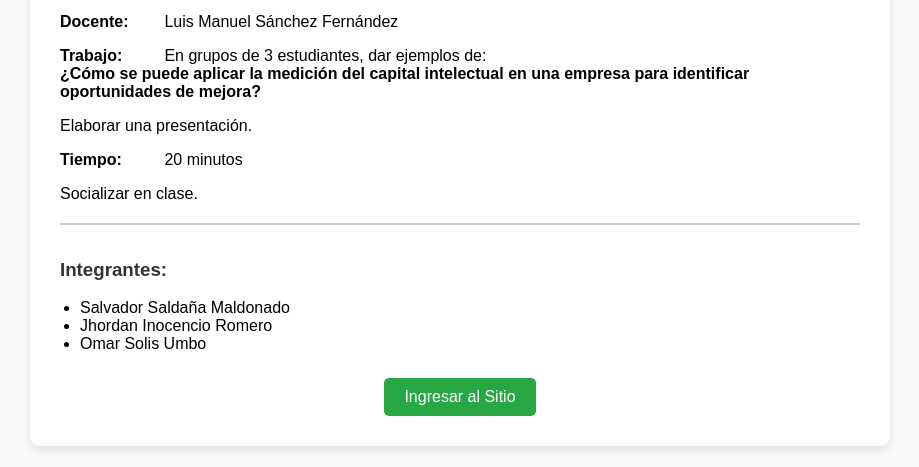
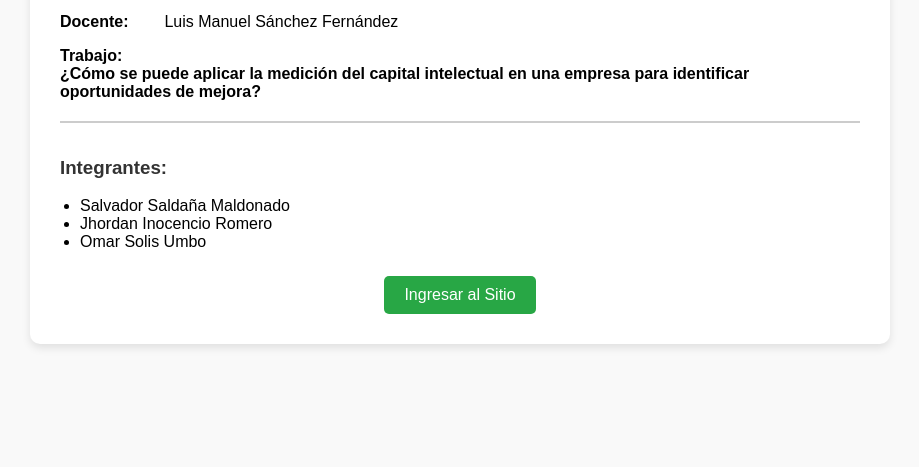
Before and after one commit to univtesthost/webhostest, a plain HTML site: page capintelectual/index.html in a window 1280 px wide. Shown: the part 333-800 px from the top of the page, without its empty margins (180-1099 px from the left). Drawn offline with Linux system fonts and the light colour scheme.

Commit message:
Add files via upload

```diff
--- a/capintelectual/index.html
+++ b/capintelectual/index.html
@@ -75,12 +75,9 @@
     <div class="info">
       <p><b>Curso:</b> Gestión del Conocimiento - 48315</p>
       <p><b>Docente:</b> Luis Manuel Sánchez Fernández</p>
-      <p><b>Trabajo:</b> En grupos de 3 estudiantes, dar ejemplos de: <br>
+      <p><b>Trabajo:</b><br>
         <strong>¿Cómo se puede aplicar la medición del capital intelectual en una empresa para identificar oportunidades de mejora?</strong>
       </p>
-      <p>Elaborar una presentación.</p>
-      <p><b>Tiempo:</b> 20 minutos</p>
-      <p>Socializar en clase.</p>
     </div>
 
     <div class="section integrantes">
```
